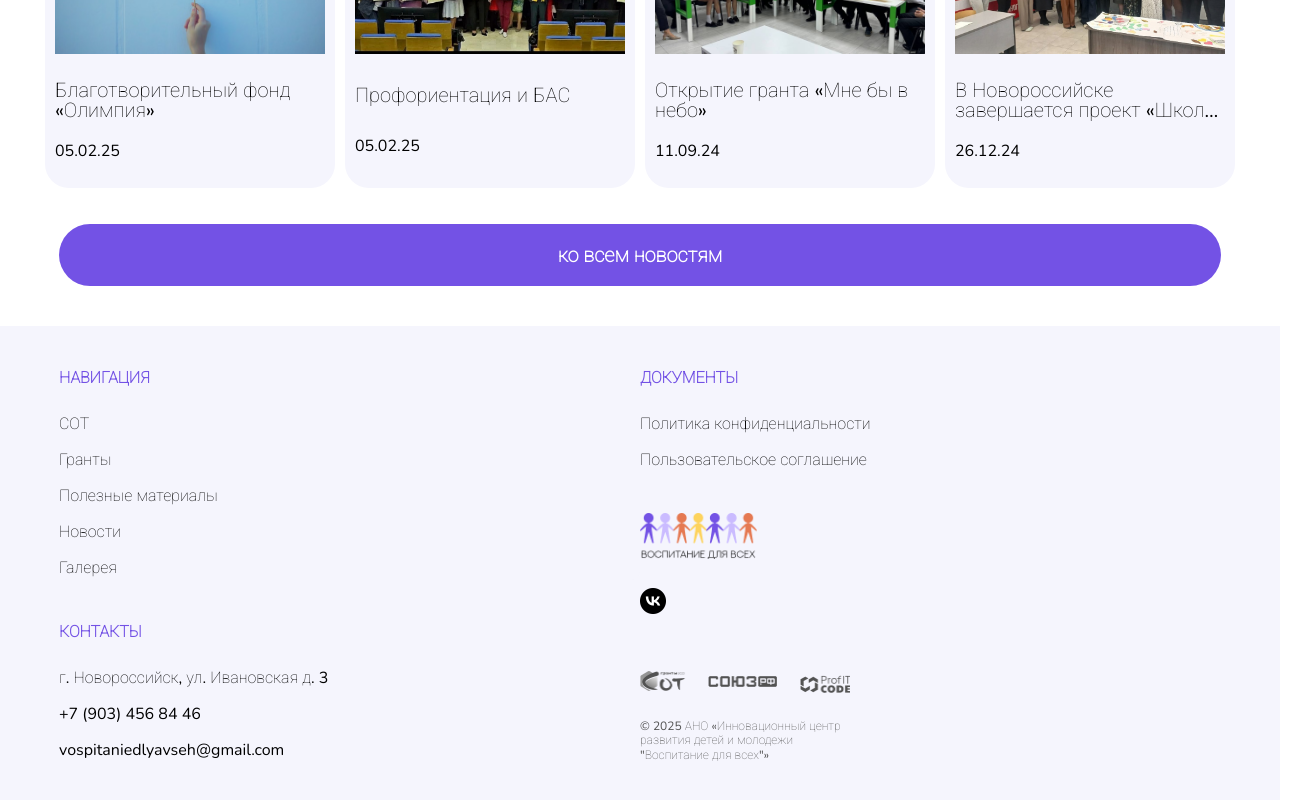
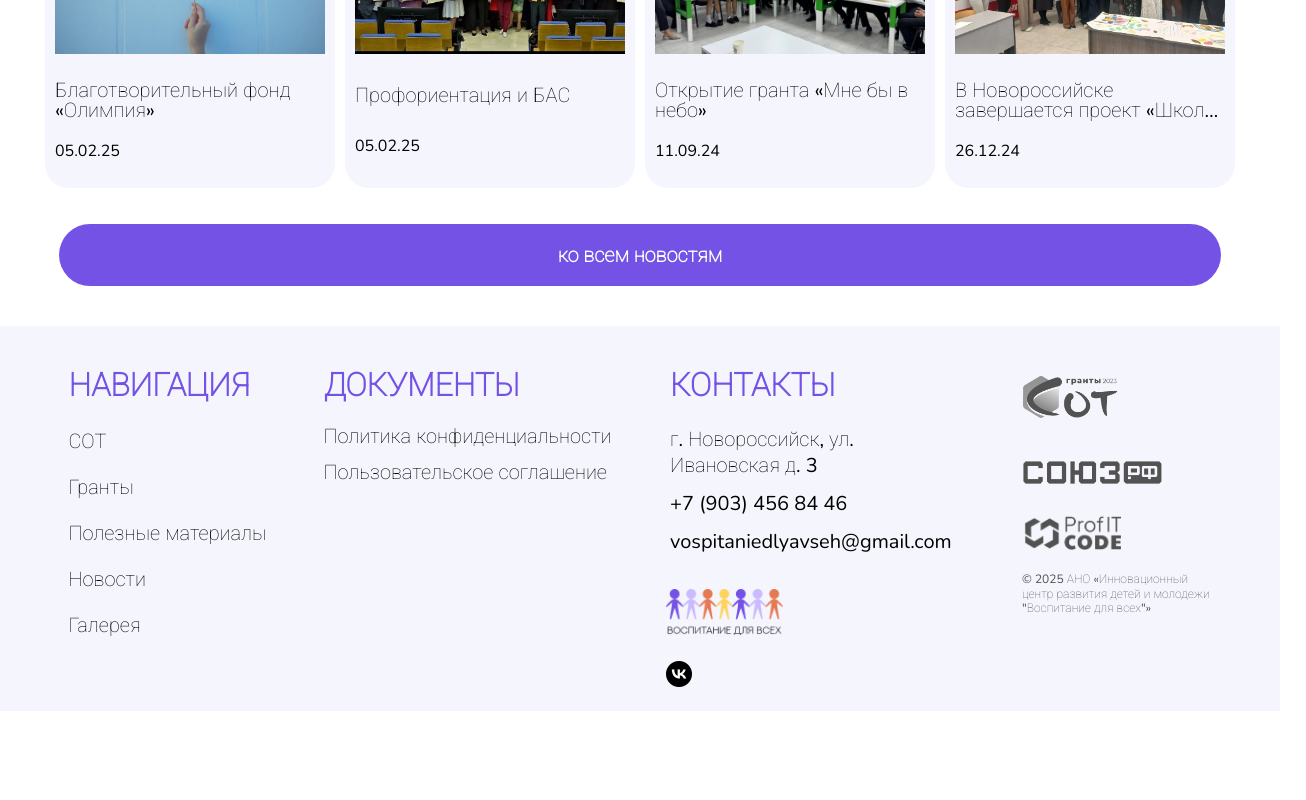
Before and after one commit to working-place/Mne-by-v-nebo, a Vue app: page / in a window 1280 px wide. Shown: the part 1846-2646 px from the top of the page, 1306 px wide, since content can reach past the window. After the commit the page ends 2557 px from the top, so only its background shows below. Built offline with nearby package versions, Linux system fonts and the light colour scheme; a web font is replaced by a local one.

Commit message:
feat: layout footer for desctop

```diff
--- a/src/assets/scss/mixins.scss
+++ b/src/assets/scss/mixins.scss
@@ -149,7 +149,6 @@
 }
 
 @mixin item-decoration {
-  line-height: 1.5;
   margin: 0;
   text-decoration: none;
   color: var(--color-text-dark);
--- a/src/components/layout/FooterBlock.vue
+++ b/src/components/layout/FooterBlock.vue
@@ -72,6 +72,12 @@ import NavLinks from './NavLinksMobile.vue';
 h2 {
   @include h2-mobile-uppercase-footer;
   color: var(--color-text-purple);
+
+  @media only screen and (min-width: 1280px) {
+    font-size: 32px;
+    font-weight: 600;
+    line-height: 1.2;
+  }
 }
 
 .active {
@@ -108,11 +114,28 @@ h2 {
   padding: 40px 17px;
   background-color: var(--color-background-light-blue);
 
+  @media only screen and (min-width: 361px) and (max-width: 768px) {
+    width: 100vw;
+  }
+
   @media only screen and (min-width: 768px) {
     min-height: 492px;
     height: fit-content;
     padding-left: 59px;
     padding-right: 59px;
+  }
+
+  @media only screen and (min-width: 1280px) {
+    position: relative;
+    flex-direction: row;
+    justify-content: center;
+    min-height: 385px;
+    padding-left: 0;
+    padding-right: 0;
+    gap: 10px;
+    font-size: 20px;
+    font-weight: 400;
+    line-height: 1;
   }
 
   &__wrapper-top,
@@ -126,18 +149,37 @@ h2 {
       flex-direction: row;
       gap: 0;
     }
+
+    @media only screen and (min-width: 1280px) {
+      justify-content: space-around;
+      min-height: 100%;
+      height: fit-content;
+      max-width: 590px;
+      width: 50%;
+      gap: 10px;
+    }
   }
 
   &__wrapper-top {
     @media only screen and (min-width: 768px) {
       position: relative;
     }
+
+    @media only screen and (min-width: 1280px) {
+      position: static;
+    }
   }
 
   &__wrapper-bottom {
     @media only screen and (min-width: 768px) {
+      align-items: flex-end;
       margin-top: 40px;
-      align-items: flex-end;
+    }
+
+    @media only screen and (min-width: 1280px) {
+      align-items: flex-start;
+      margin-top: 0;
+      line-height: 1.3;
     }
   }
 
@@ -147,19 +189,16 @@ h2 {
     height: 100%;
 
     @media only screen and (min-width: 768px) {
-      gap: 22px;
       max-width: 224px;
       width: 50%;
+      gap: 22px;
     }
-  }
 
-  @media only screen and (min-width: 361px) and (max-width: 768px) {
-    width: 100vw;
-  }
-
-  @media only screen and (min-width: 769px) {
-    justify-content: flex-start;
-    width: 100vw;
+    @media only screen and (min-width: 1280px) {
+      max-width: 188px;
+      width: fit-content;
+      height: fit-content;
+    }
   }
 
   &__logo-box {
@@ -168,12 +207,20 @@ h2 {
     gap: 40px;
 
     @media only screen and (min-width: 769px) {
+      align-items: flex-start;
       position: absolute;
+      width: 50%;
       gap: 22px;
-      width: 50%;
       bottom: -40px;
       right: 0;
+    }
+
+    @media only screen and (min-width: 1280px) {
       align-items: flex-start;
+      width: 50%;
+      gap: 22px;
+      bottom: 20px;
+      left: 52%;
     }
   }
 
@@ -207,6 +254,11 @@ h2 {
     @media only screen and (min-width: 768px) {
       width: 50%;
     }
+
+    @media only screen and (min-width: 768px) {
+      max-width: 390px;
+      width: fit-content;
+    }
   }
 
   &__info-box {
@@ -215,23 +267,39 @@ h2 {
       align-items: flex-start;
       padding: 10px 0 0 0;
     }
+
+    @media only screen and (min-width: 1280px) {
+      flex-direction: column;
+      gap: 36px;
+    }
   }
 
   &__contact-box {
     margin-top: 40px;
 
     @media only screen and (min-width: 768px) {
+      width: 50%;
       margin-top: 0;
       gap: 22px;
-      width: 50%;
+    }
+
+    @media only screen and (min-width: 1280px) {
+      max-width: 292px;
+      width: fit-content;
     }
   }
 
   &__navigation-box {
     display: flex;
+    height: fit-content;
 
     @media only screen and (min-width: 768px) {
       width: 50%;
+    }
+
+    @media only screen and (min-width: 1280px) {
+      max-width: 290px;
+      width: fit-content;
     }
   }
 
@@ -242,6 +310,18 @@ h2 {
     width: fit-content;
   }
 
+  &__docs-list {
+    @media only screen and (min-width: 1280px) {
+      gap: 16px;
+    }
+  }
+
+  &__address-list {
+    @media only screen and (min-width: 1280px) {
+      text-wrap-mode: wrap;
+    }
+  }
+
   &__docs-item,
   &__address-item {
     @include item-decoration;
@@ -250,21 +330,42 @@ h2 {
   &__info-box_direction {
     @include display-flex-justify-content-center;
     align-items: flex-end;
+
+    @media only screen and (min-width: 1280px) {
+      flex-direction: column;
+      align-items: flex-start;
+      line-height: 1.3;
+    }
   }
 
   &__sot-logo {
     width: 46px;
     height: 20px;
+
+    @media only screen and (min-width: 1280px) {
+      width: 98px;
+      height: 42px;
+    }
   }
 
   &__soyuz-logo {
     width: 69px;
     height: 11px;
+
+    @media only screen and (min-width: 1280px) {
+      width: 140px;
+      height: 23px;
+    }
   }
 
   &__profit-code-logo {
     width: 51px;
     height: 19px;
+
+    @media only screen and (min-width: 1280px) {
+      width: 99px;
+      height: 37px;
+    }
   }
 
   &__text-about {
--- a/src/components/layout/NavLinksMobile.vue
+++ b/src/components/layout/NavLinksMobile.vue
@@ -72,6 +72,10 @@ const emit = defineEmits(['close']);
   &__link-box {
     @include display-flex-column-center;
     @include list-decoration;
+
+    @media only screen and (min-width: 1280px) {
+      gap: 16px;
+    }
   }
 
   &__link {
@@ -80,6 +84,5 @@ const emit = defineEmits(['close']);
     text-decoration: none;
     color: var(--color-text-dark);
   }
-
 }
 </style>
```
